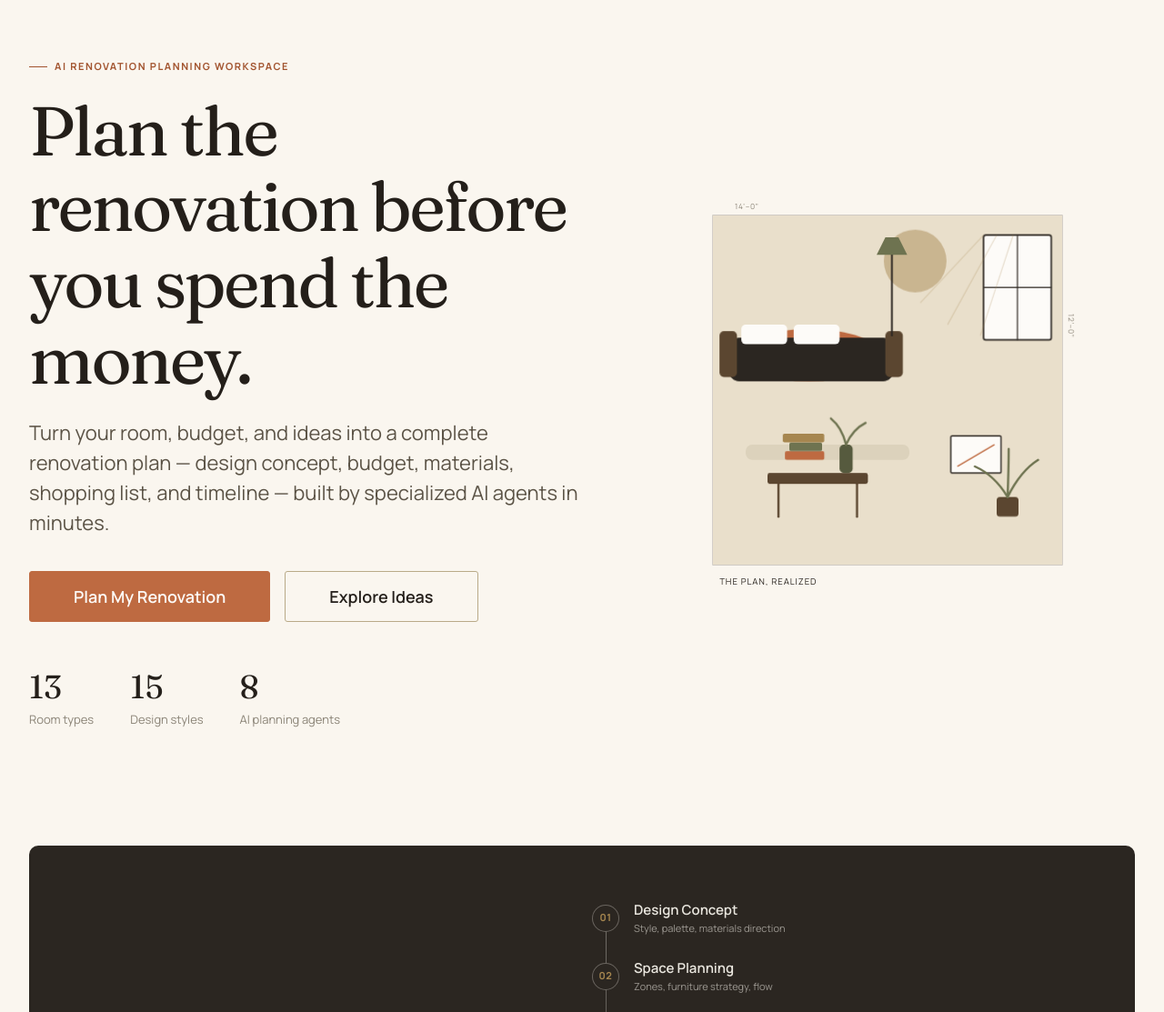
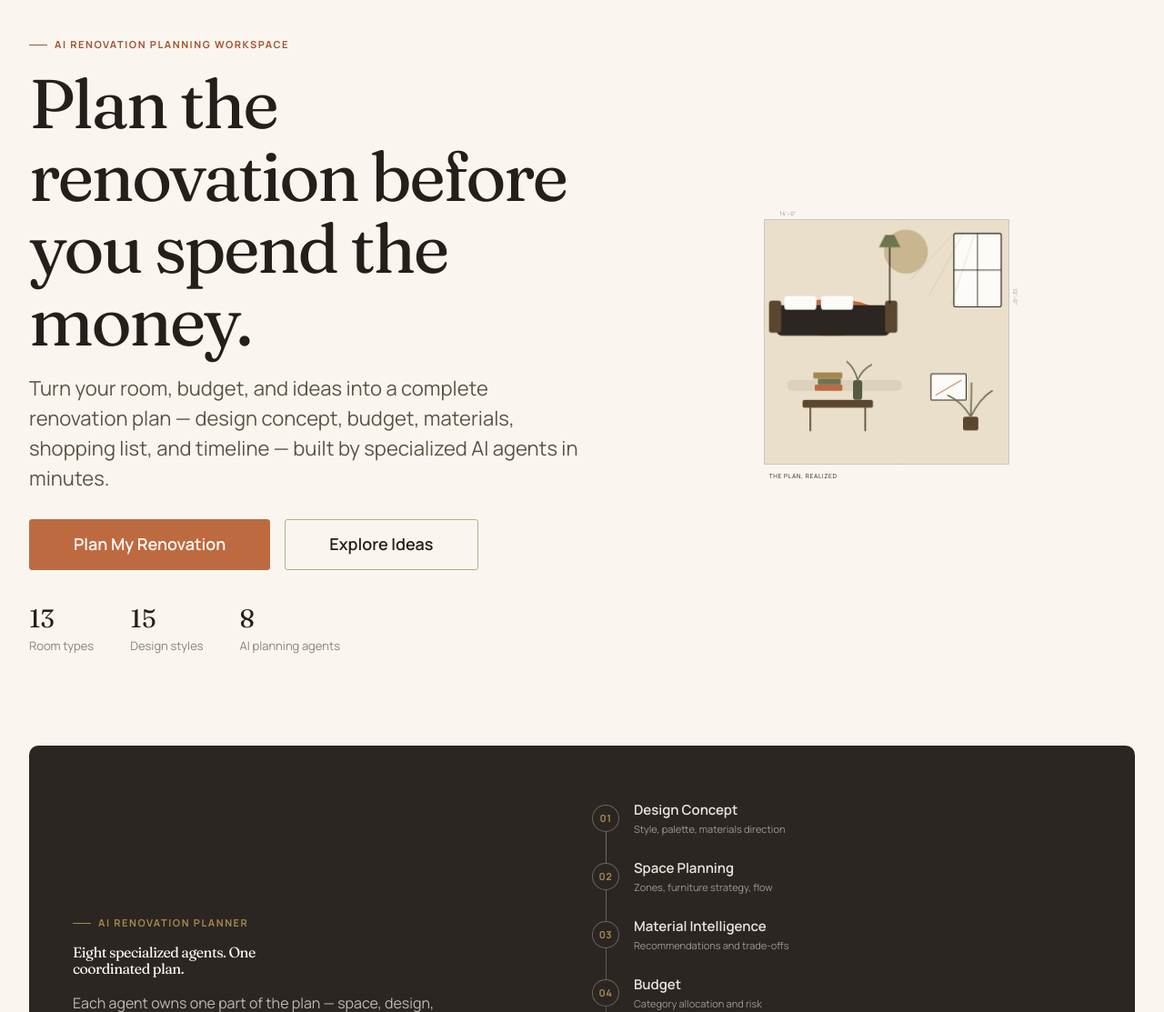
Before and after one commit to MaryamMumtaz-piaic/ai-home-renovation-planner, a FastAPI app: page / in a window 1280 px wide. Shown: the part 77-1190 px from the top of the page at 91% size. Run offline with FastAPI, Linux system fonts and the light colour scheme; some libraries are stand-ins or nearby versions.

Commit message:
Reduce hero section height so it fits without scrolling
Cap the hero illustration at min(400px, 42vh) instead of a fixed 480px
so it shrinks on shorter viewports, tighten the hero's vertical padding
and spacing rhythm, and bring the stat numbers back down to fs-xl —
the section was tall enough on shorter laptop screens to require a
scroll to see it in full.

```diff
--- a/static/css/styles.css
+++ b/static/css/styles.css
@@ -807,7 +807,7 @@ textarea.input { min-height: 120px; padding-block: var(--space-3); resize: verti
    promise ("plan the renovation before you spend the money"). Final state
    is fully visible by default; motion is progressive enhancement only.
    --------------------------------------------------------------------- */
-.hero-scene { position: relative; width: 100%; max-width: 480px; aspect-ratio: 1 / 1; }
+.hero-scene { position: relative; width: 100%; max-width: min(400px, 42vh); aspect-ratio: 1 / 1; margin-inline: auto; }
 .hero-scene svg { width: 100%; height: 100%; overflow: visible; }
 
 .hero-scene .plan-line { stroke: var(--color-charcoal); stroke-width: 1.1; fill: none; opacity: 0.28; }
--- a/templates/index.html
+++ b/templates/index.html
@@ -5,20 +5,20 @@
 {% block content %}
 
 <!-- ============ HERO ============ -->
-<section class="container" style="padding-top: 3.5rem; padding-bottom: 4rem;">
-  <div style="display:grid; gap: 3rem; align-items:center;" class="grid-cols-1 lg:grid-cols-[1.15fr_1fr]">
+<section class="container" style="padding-top: 2rem; padding-bottom: 2.25rem;">
+  <div style="display:grid; gap: 2.5rem; align-items:center;" class="grid-cols-1 lg:grid-cols-[1.15fr_1fr]">
     <div>
       <span class="eyebrow">AI Renovation Planning Workspace</span>
-      <h1 style="margin-top: 1.25rem; max-width: 18ch; font-size: var(--fs-5xl);">Plan the renovation before you spend the money.</h1>
-      <p class="section-lede" style="margin-top: 1.5rem; font-size: var(--fs-lg); max-width: 46ch;">Turn your room, budget, and ideas into a complete renovation plan — design concept, budget, materials, shopping list, and timeline — built by specialized AI agents in minutes.</p>
-      <div style="display:flex; flex-wrap:wrap; gap: 1rem; margin-top: 2.25rem;">
+      <h1 style="margin-top: 1rem; max-width: 18ch; font-size: var(--fs-5xl); line-height: 1.05;">Plan the renovation before you spend the money.</h1>
+      <p class="section-lede" style="margin-top: 1.1rem; font-size: var(--fs-lg); max-width: 46ch;">Turn your room, budget, and ideas into a complete renovation plan — design concept, budget, materials, shopping list, and timeline — built by specialized AI agents in minutes.</p>
+      <div style="display:flex; flex-wrap:wrap; gap: 1rem; margin-top: 1.75rem;">
         <a href="/planner" class="btn btn-accent btn-lg">Plan My Renovation</a>
         <a href="/inspiration" class="btn btn-secondary btn-lg">Explore Ideas</a>
       </div>
-      <div style="display:flex; gap:2.5rem; margin-top: 2.75rem; flex-wrap:wrap;">
-        <div><div class="stat-value font-display" style="font-size: var(--fs-2xl);">13</div><div class="text-tertiary" style="font-size:var(--fs-xs);">Room types</div></div>
-        <div><div class="stat-value font-display" style="font-size: var(--fs-2xl);">15</div><div class="text-tertiary" style="font-size:var(--fs-xs);">Design styles</div></div>
-        <div><div class="stat-value font-display" style="font-size: var(--fs-2xl);">8</div><div class="text-tertiary" style="font-size:var(--fs-xs);">AI planning agents</div></div>
+      <div style="display:flex; gap:2.5rem; margin-top: 2rem; flex-wrap:wrap;">
+        <div><div class="stat-value font-display" style="font-size: var(--fs-xl);">13</div><div class="text-tertiary" style="font-size:var(--fs-xs);">Room types</div></div>
+        <div><div class="stat-value font-display" style="font-size: var(--fs-xl);">15</div><div class="text-tertiary" style="font-size:var(--fs-xs);">Design styles</div></div>
+        <div><div class="stat-value font-display" style="font-size: var(--fs-xl);">8</div><div class="text-tertiary" style="font-size:var(--fs-xs);">AI planning agents</div></div>
       </div>
     </div>
 
```
